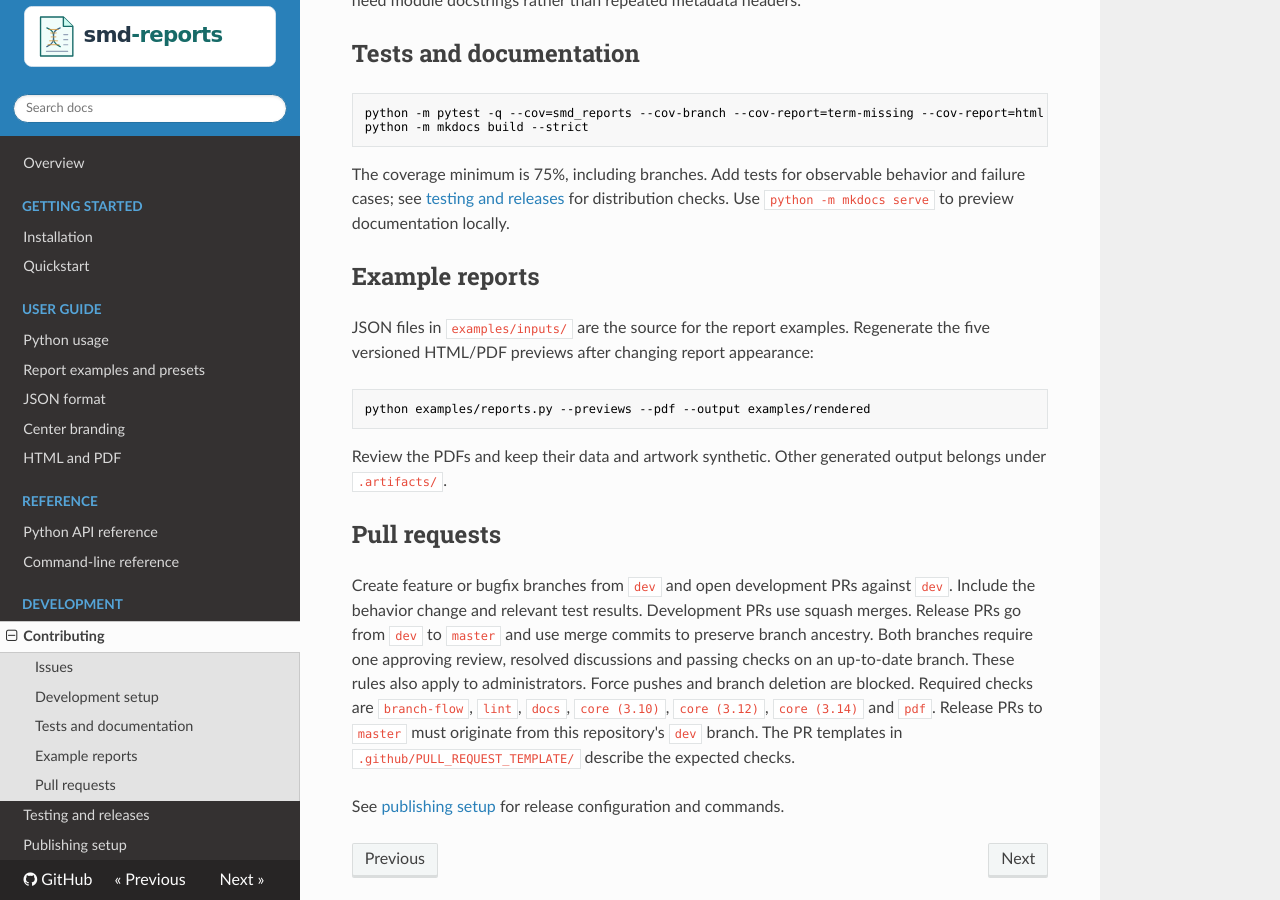
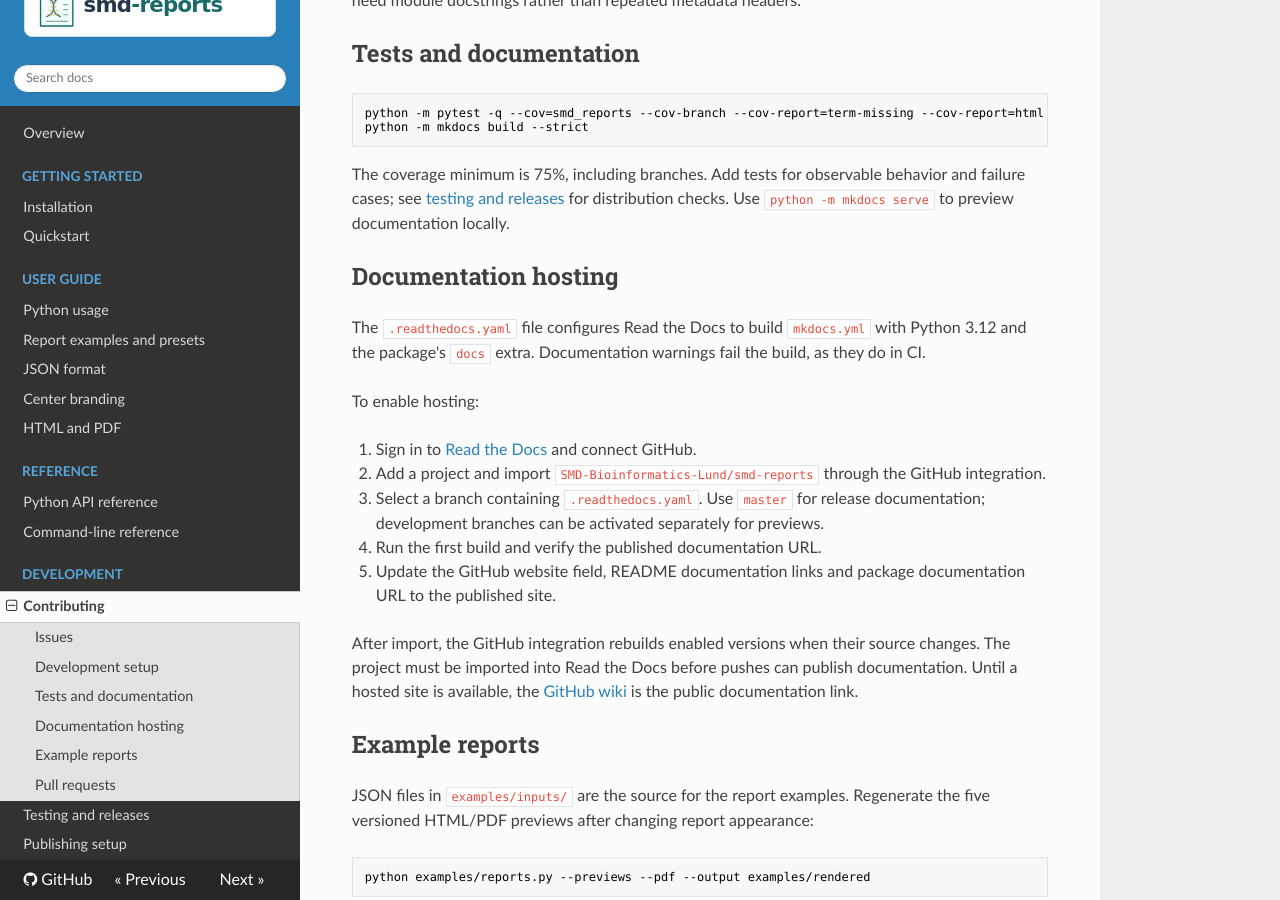
Before and after one commit to SMD-Bioinformatics-Lund/smd-reports, an MkDocs documentation site: the page built from docs/contributing.md, in a window 1280 px wide and 900 px high, scrolled down 1274 px. Built offline with MkDocs 1.6.1, drawn with Linux system fonts in a browser that asks for light colours; nearby versions of some CDN libraries.

Commit message:
Configure Read the Docs builds and documentation links

```diff
--- a/docs/contributing.md
+++ b/docs/contributing.md
@@ -62,6 +62,26 @@ The coverage minimum is 75%, including branches. Add tests for observable behavi
 failure cases; see [testing and releases](validation.md) for distribution checks.
 Use `python -m mkdocs serve` to preview documentation locally.
 
+## Documentation hosting
+
+The `.readthedocs.yaml` file configures Read the Docs to build `mkdocs.yml` with Python
+3.12 and the package's `docs` extra. Documentation warnings fail the build, as they do in CI.
+
+To enable hosting:
+
+1. Sign in to [Read the Docs](https://app.readthedocs.org/) and connect GitHub.
+2. Add a project and import `SMD-Bioinformatics-Lund/smd-reports` through the GitHub integration.
+3. Select a branch containing `.readthedocs.yaml`. Use `master` for release documentation;
+   development branches can be activated separately for previews.
+4. Run the first build and verify the published documentation URL.
+5. Update the GitHub website field, README documentation links and package documentation URL
+   to the published site.
+
+After import, the GitHub integration rebuilds enabled versions when their source changes.
+The project must be imported into Read the Docs before pushes can publish documentation.
+Until a hosted site is available, the [GitHub wiki](https://github.com/SMD-Bioinformatics-Lund/smd-reports/wiki)
+is the public documentation link.
+
 ## Example reports
 
 JSON files in `examples/inputs/` are the source for the report examples. Regenerate the
--- a/pyproject.toml
+++ b/pyproject.toml
@@ -27,7 +27,7 @@ dependencies = ["pydantic>=2.10,<3", "Jinja2>=3.1.6,<4", "Markdown>=3.6,<4", "bl
 
 [project.urls]
 Homepage = "https://github.com/SMD-Bioinformatics-Lund/smd-reports"
-Documentation = "https://github.com/SMD-Bioinformatics-Lund/smd-reports/tree/master/docs"
+Documentation = "https://github.com/SMD-Bioinformatics-Lund/smd-reports/wiki"
 Repository = "https://github.com/SMD-Bioinformatics-Lund/smd-reports"
 Issues = "https://github.com/SMD-Bioinformatics-Lund/smd-reports/issues"
 Changelog = "https://github.com/SMD-Bioinformatics-Lund/smd-reports/blob/master/CHANGELOG.md"
```
Also changed, not shown: .readthedocs.yaml (added, +14 -0 lines), README.md (+13 -11 lines), 1 other file.
